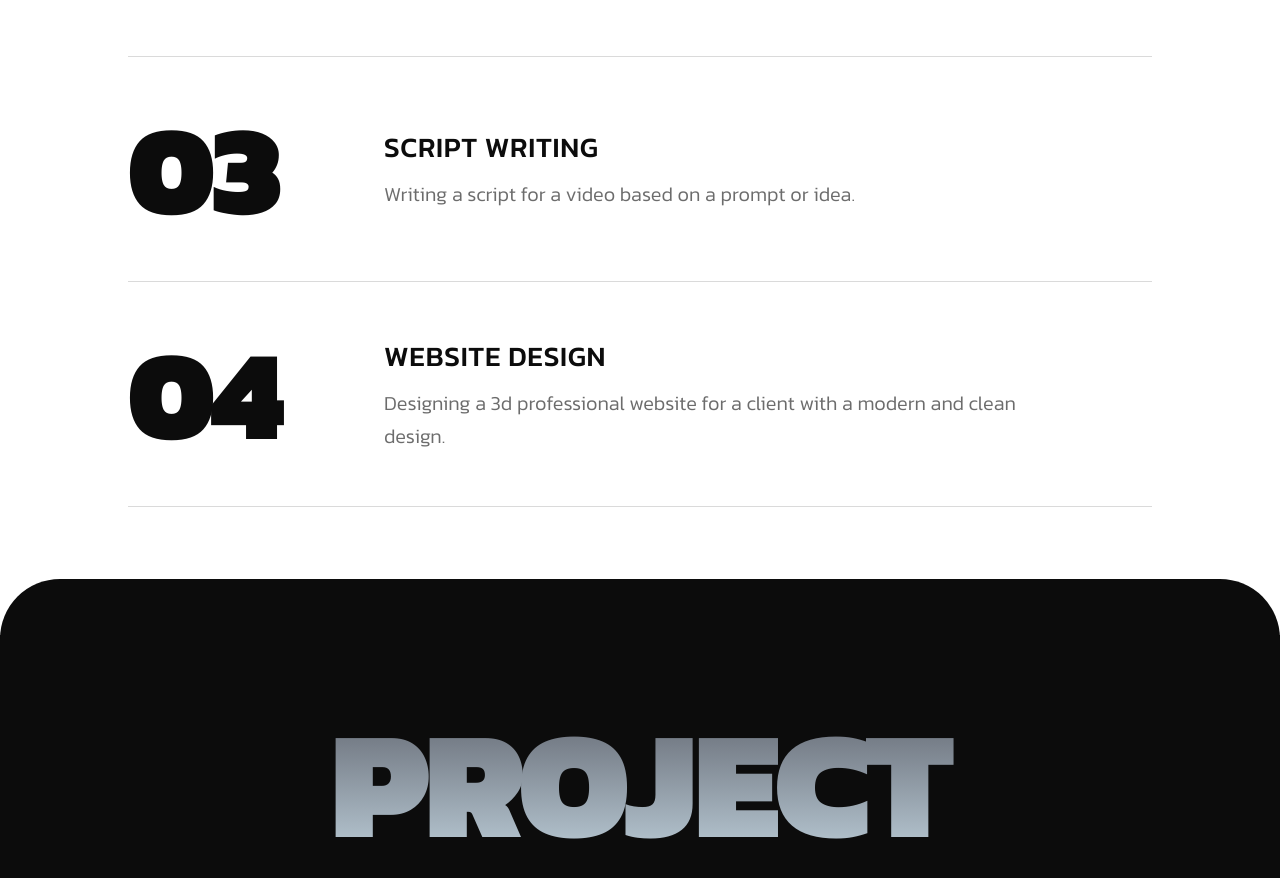
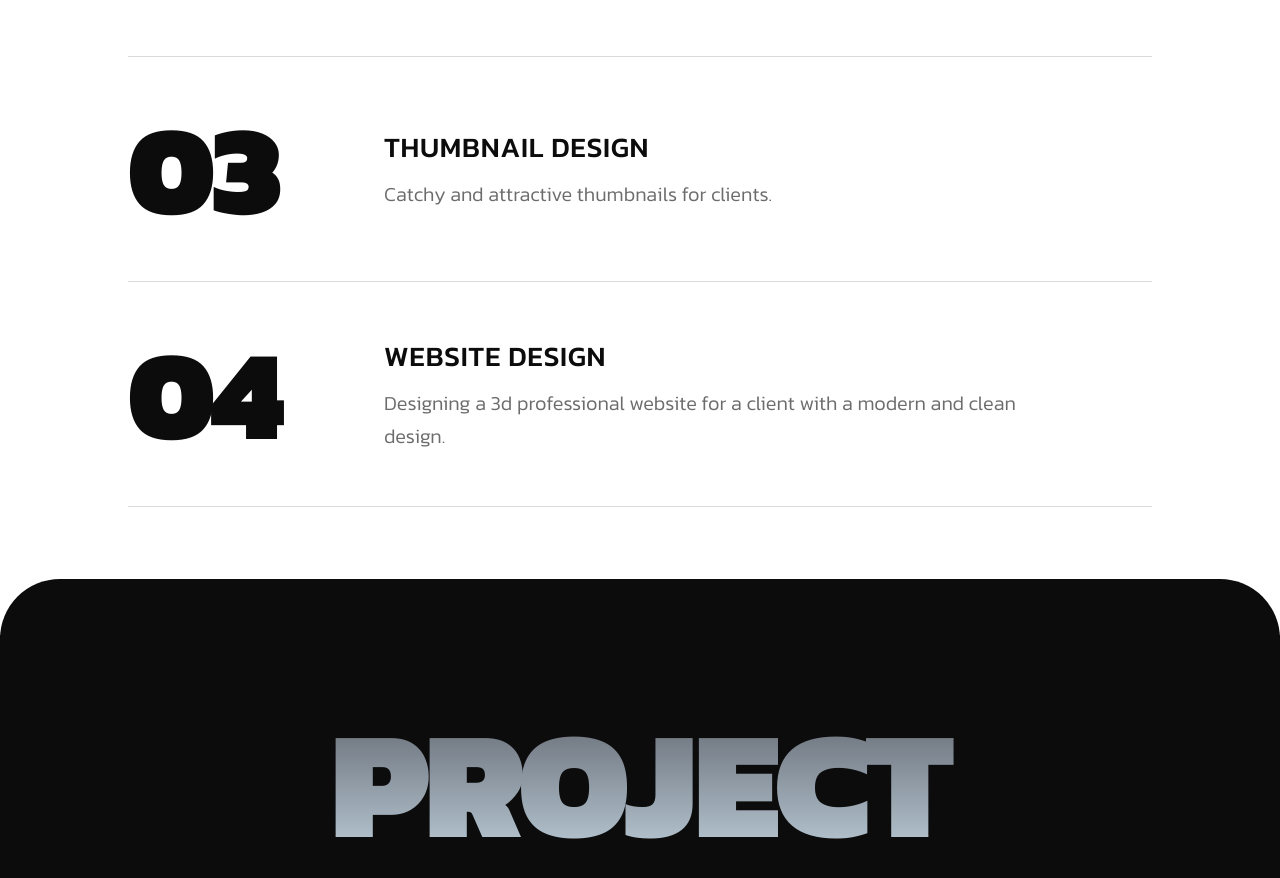
Before and after one commit to salariaharshvardhan-boop/Harsh---Portfolio, a React (Vite) app: page / in a window 1280 px wide. Shown: the part 3140-4018 px from the top of the page. Built offline with nearby package versions, Linux system fonts and the light colour scheme.

Commit message:
Update service name from 'Script Writing' to 'Thumbnail Design'

```diff
--- a/src/components/ServicesSection.tsx
+++ b/src/components/ServicesSection.tsx
@@ -20,9 +20,9 @@ const SERVICES: ServiceItem[] = [
   {
     id: 'Thumbnail Design',
     number: '03',
-    name: 'Script Writing',
+    name: 'Thumbnail Design',
     description:
-      'Writing a script for a video based on a prompt or idea.',
+      'Catchy and attractive thumbnails for clients.',
   },
   {
     id: 'Website Design',
```
